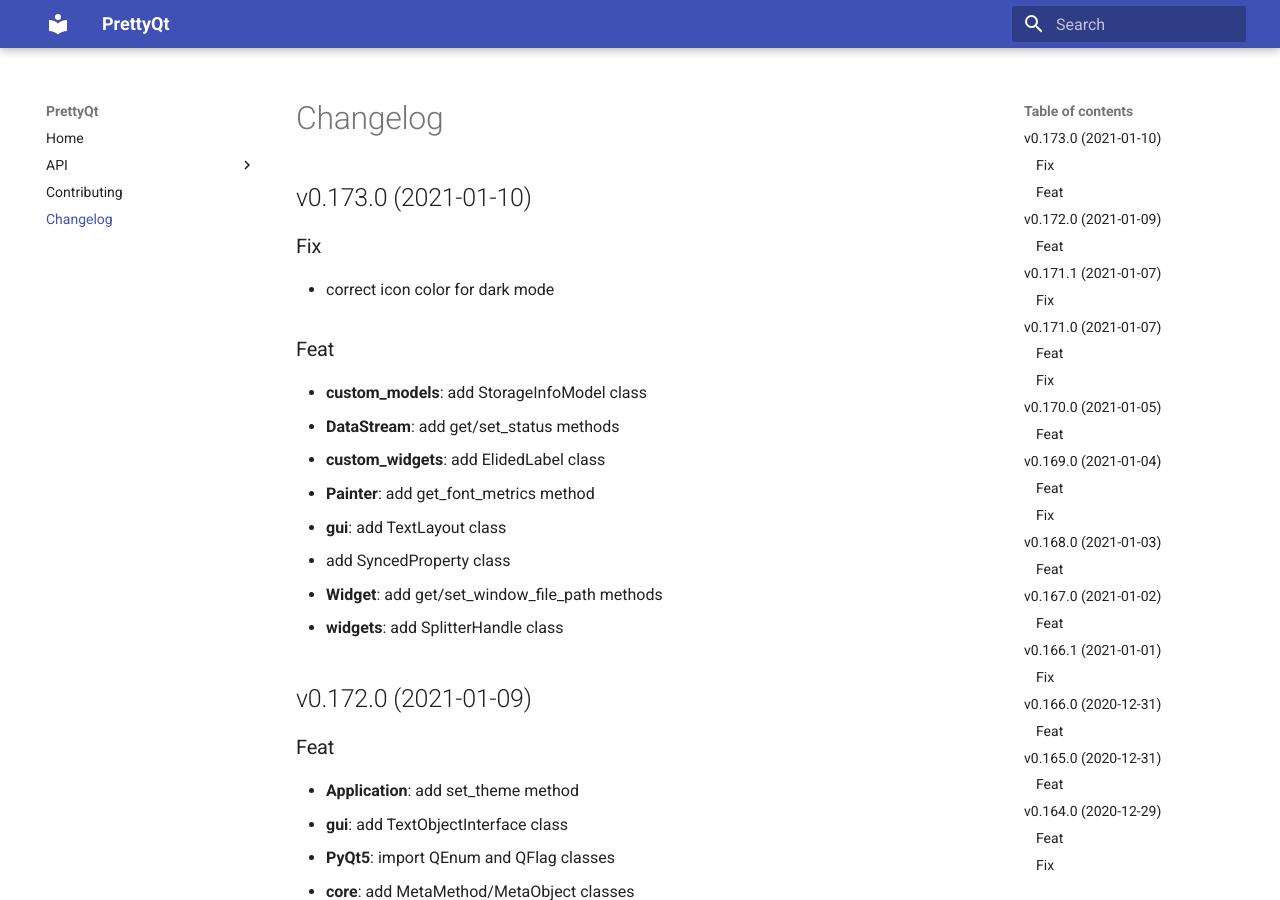
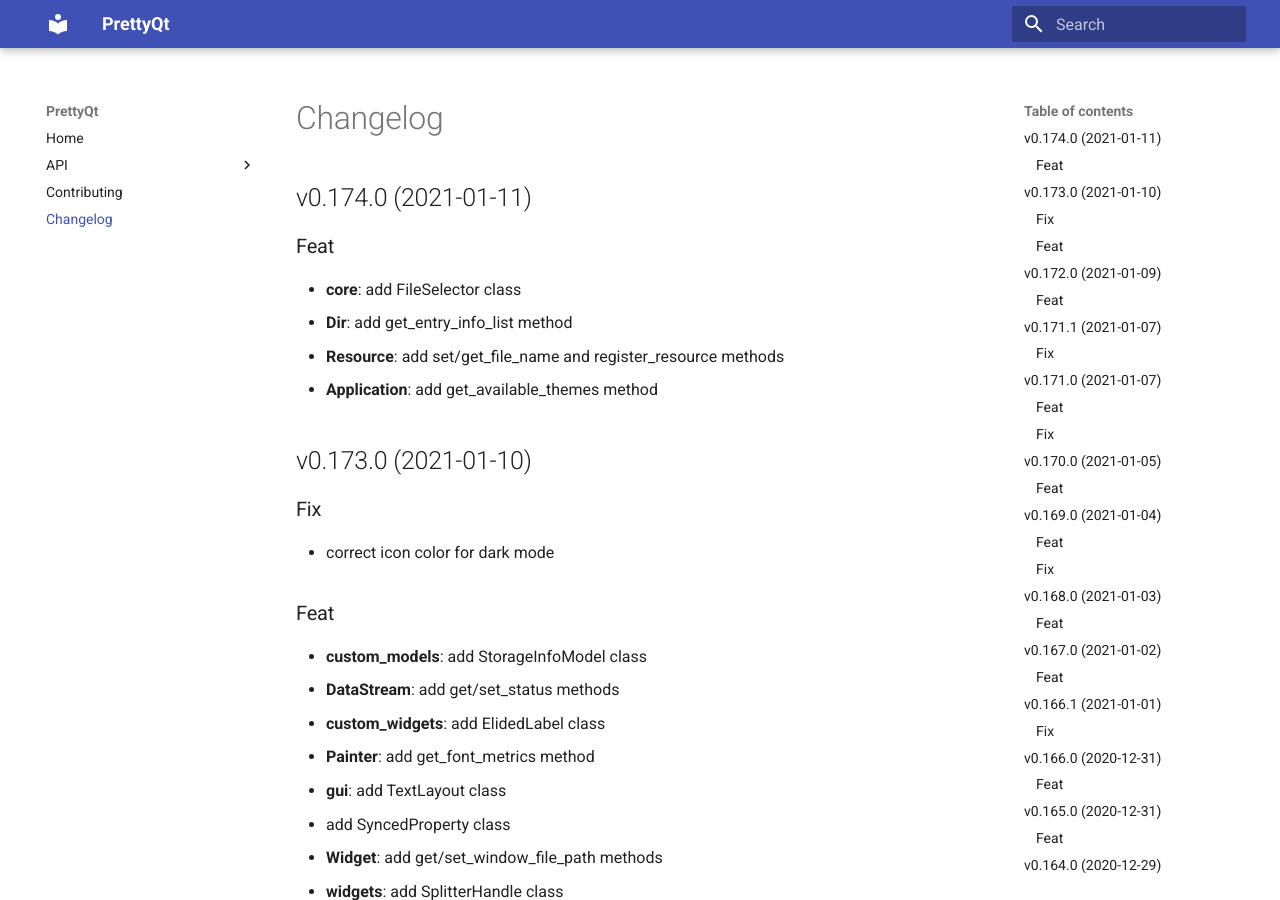
Before and after one commit to phil65/PrettyQt, an MkDocs documentation site: the page built from docs/changelog.md, in a window 1280 px wide and 900 px high. Built offline with MkDocs 1.6.1 and Material for MkDocs 9.7.7, drawn with Linux system fonts in a browser that asks for light colours.

Commit message:
bump: version 0.173.0 → 0.174.0

```diff
--- a/docs/changelog.md
+++ b/docs/changelog.md
@@ -1,3 +1,12 @@
+## v0.174.0 (2021-01-11)
+
+### Feat
+
+- **core**: add FileSelector class
+- **Dir**: add get_entry_info_list method
+- **Resource**: add set/get_file_name and register_resource methods
+- **Application**: add get_available_themes method
+
 ## v0.173.0 (2021-01-10)
 
 ### Fix
--- a/prettyqt/__init__.py
+++ b/prettyqt/__init__.py
@@ -3,7 +3,7 @@ import pathlib
 
 __author__ = """Philipp Temminghoff"""
 __email__ = "phil65@kodi.tv"
-__version__ = "0.173.0"
+__version__ = "0.174.0"
 
 ROOT_PATH = pathlib.Path(__file__).parent
 
--- a/pyproject.toml
+++ b/pyproject.toml
@@ -1,6 +1,6 @@
 [tool.poetry]
 name = "PrettyQt"
-version = "0.173.0"
+version = "0.174.0"
 description = "A pythonic layer on top of PyQt5 / PySide2 / PySide6"
 readme = 'docs/index.md'
 repository = "https://github.com/phil65/prettyqt"
@@ -137,7 +137,7 @@ exclude = '''
 '''
 [tool.commitizen]
 name = "cz_conventional_commits"
-version = "0.173.0"
+version = "0.174.0"
 tag_format = "v$version"
 version_files = [
     "prettyqt/__init__.py:__version__",
--- a/setup.py
+++ b/setup.py
@@ -37,6 +37,6 @@ setup(
     packages=find_packages(),
     test_suite="tests",
     url="https://github.com/phil65/prettyqt",
-    version="0.173.0",
+    version="0.174.0",
     zip_safe=False,
 )
```
Also changed, not shown: CHANGELOG.md (+9 -0 lines).
